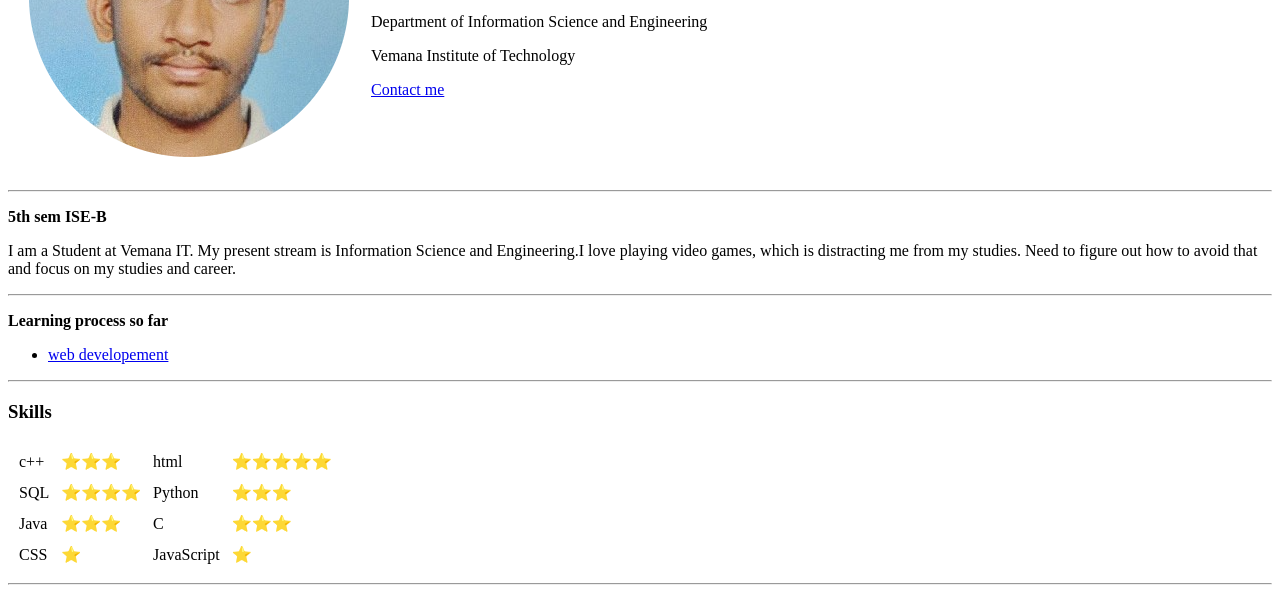
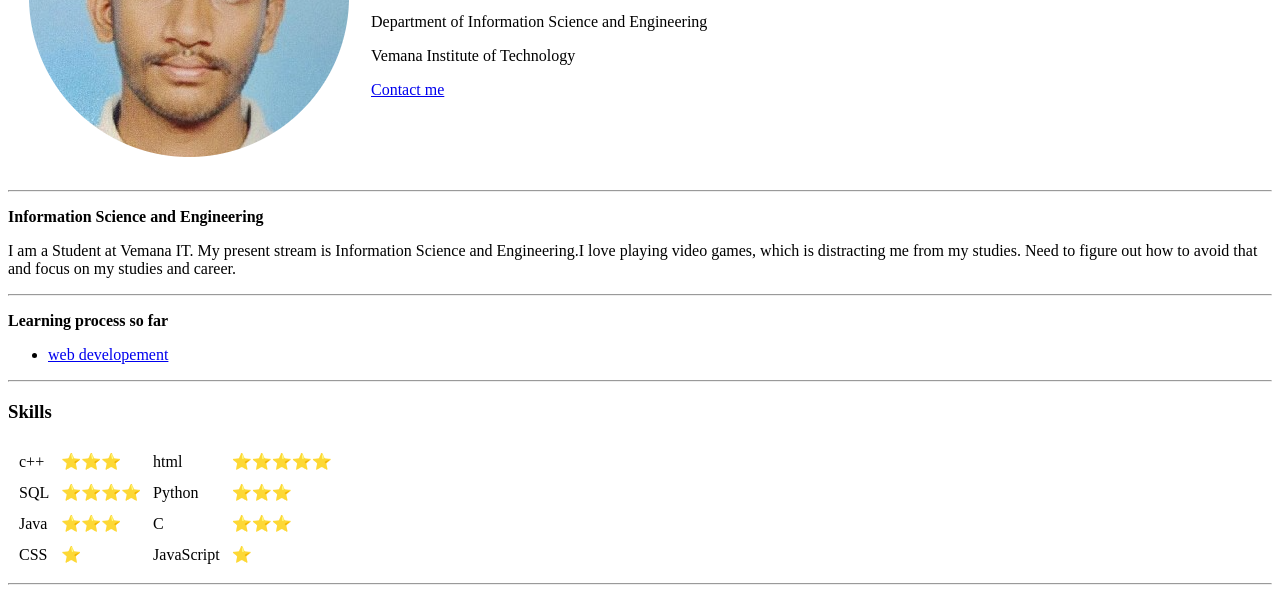
Before and after one commit to tennis-kumar/CV, a plain HTML site: page index.html in a window 1280 px wide. Shown: the part 192-793 px from the top of the page. Drawn offline with Linux system fonts and the light colour scheme.

Commit message:
Update index.html

```diff
--- a/index.html
+++ b/index.html
@@ -18,7 +18,7 @@
     </table>
 
     <hr>
-    <p><strong>5th sem ISE-B</strong></p>
+    <p><strong>Information Science and Engineering</strong></p>
     <p>I am a Student at Vemana IT. My present stream is Information Science and Engineering.I love playing video games, which is distracting me from my studies. Need to figure out how to avoid that and focus on my studies and career.</p>
     <hr>
     <p><strong>Learning process so far </strong></p>
```
